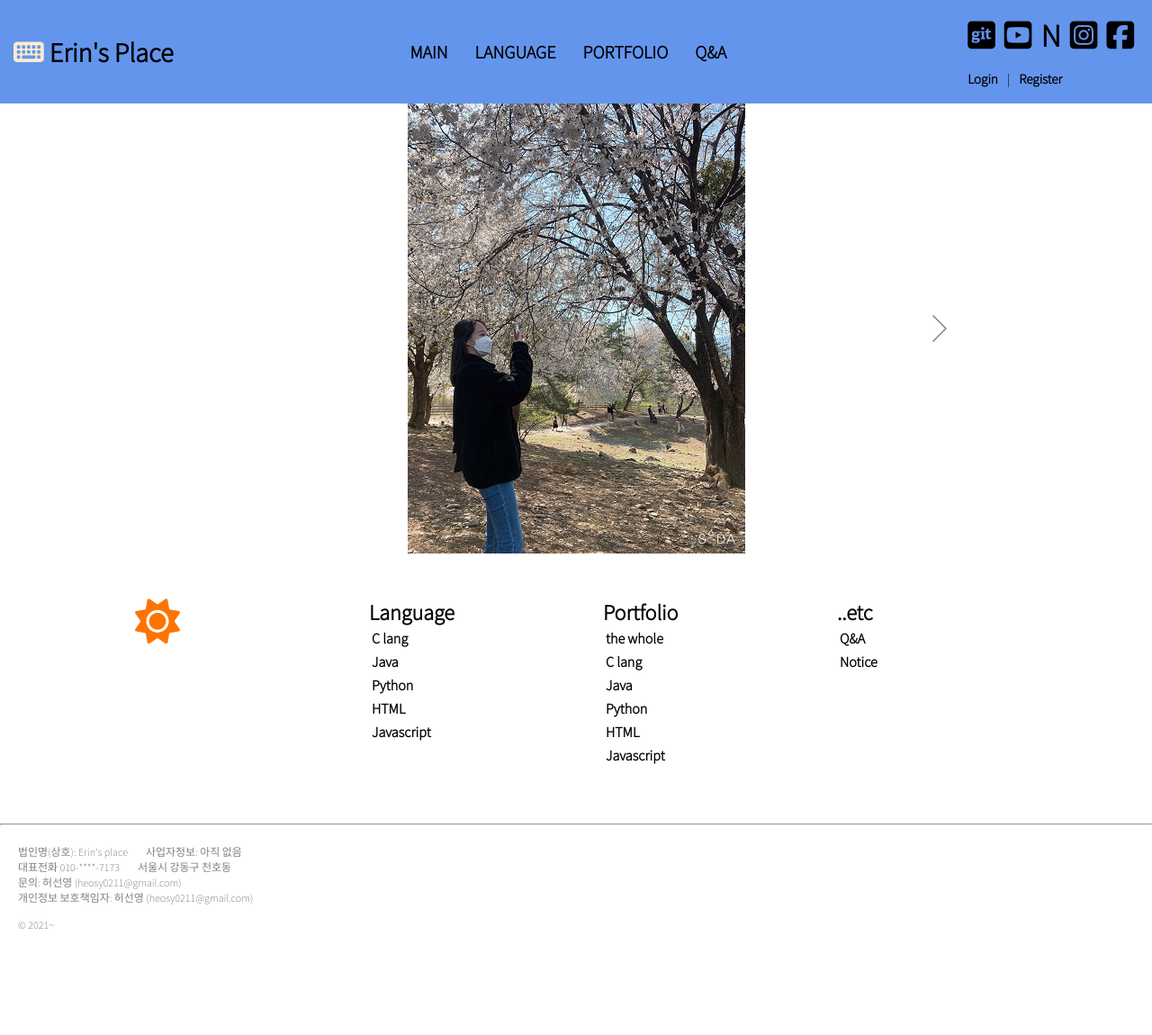
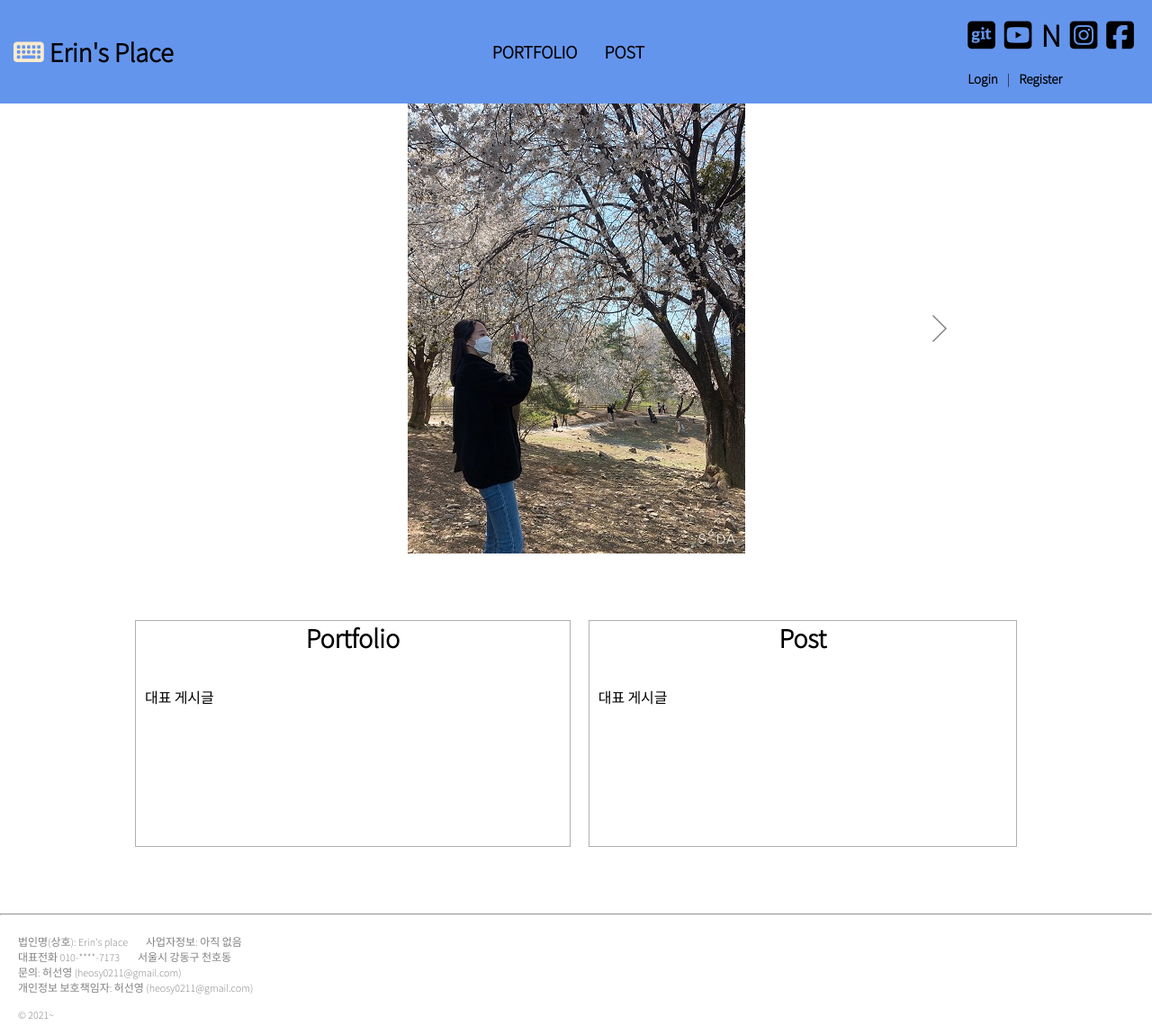
Before and after one commit to dodo0211/project_Erin_place, a PHP site: page / in a window 1280 px wide. Shown: the whole page at 90% size. Before the commit the page ends 1033 px from the top, so only its background shows below. Run offline with PHP 8.4, Linux system fonts and the light colour scheme; some libraries are stand-ins or nearby versions.

Commit message:
navigation, main 수정
 - navigation 요소 수정
 - index.php의 main 구조 수정

```diff
--- a/css/main.css
+++ b/css/main.css
@@ -6,34 +6,42 @@
 section {
   width: 1000px;
   height: 300px;
-  margin: 0 auto;
+  margin: 50px auto;
   display: flex;
   justify-content: space-between;
   align-items: center;
 }
 
+.main_post {
+  display: flex;
+  flex-direction: column;
+  min-height: 250px;
+  border: 1px solid rgb(179, 174, 174);
+}
+
 section div {
-  width: 200px;
-  height: 200px;
   margin: 10px;
 }
 
-section div.logo i {
-  color: rgb(255, 115, 0);
-  font-size: 50px;
-  font-weight: 700;
+section > div:first-child {
+  flex-grow: 1;
 }
 
-section ul {
-  list-style: none;
+section > div:nth-child(2) {
+  flex-grow: 1;
 }
 
-section ul > li {
-  padding: 3px;
-  font-weight: 600;
+section > div:nth-child(3) {
+  flex-grow: 1;
 }
 
-section li:hover {
-  background-color: cornflowerblue;
-  border-radius: 4px;
+.main_post > div:first-child {
+  font-weight: bold;
+  font-size: 30px;
+  margin: 0 auto;
+  flex-grow: 1;
 }
+
+.main_post > div:nth-child(2) {
+  flex-grow: 6;
+}
--- a/header.php
+++ b/header.php
@@ -9,10 +9,8 @@
         <!-- 네비게이션 메뉴 -->
         <!-- div도 블록, ul도 블럭이니까 둘 중 하나만 써도 됨 -->
         <ul class="navbar_menu" class="active">
-            <li><a href="http://<?php echo $_SERVER['HTTP_HOST']; ?>/project_erin_place/index.php">MAIN</a></li>
-            <li><a href="#">LANGUAGE</a></li>
-            <li><a href="#">PORTFOLIO</a></li>
-            <li><a href="#">Q&A</a></li>
+            <li><a href="http://<?php echo $_SERVER['HTTP_HOST']; ?>/project_erin_place/portfolio/portfolio.php">PORTFOLIO</a></li>
+            <li><a href="http://<?php echo $_SERVER['HTTP_HOST']; ?>/project_erin_place/post/post.php">POST</a></li>
         </ul>
 
         <div>
--- a/index.php
+++ b/index.php
@@ -7,7 +7,7 @@
     <meta name="viewport" content="width=device-width, initial-scale=1.0">
     <title>Erin's place</title>
     <!-- link -->
-    <link rel="stylesheet" href="./css/common.css">
+    <link rel="stylesheet" href="./css/common.css?after=1">
     <link rel="stylesheet" href="./css/main.css">
     <!-- script -->
     <script src="./js/img_slide.js" defer></script>
--- a/main.php
+++ b/main.php
@@ -1,32 +1,9 @@
-<div class="logo"><i class="fas fa-sun"></i> <br /></div>
-<div>
-    <h2>Language</h2>
-    <ul>
-        <li><a href="#">C lang</a></li>
-        <li><a href="#">Java</a></li>
-        <li><a href="#">Python</a></li>
-        <li><a href="#">HTML</a></li>
-        <li><a href="#">Javascript</a></li>
-    </ul>
+<div class="main_post">
+    <div>Portfolio</div>
+    <div>대표 게시글</div>
 </div>
 
-
-<div>
-    <h2>Portfolio</h2>
-    <ul>
-        <li><a href="#">the whole</a></li>
-        <li><a href="#">C lang</a></li>
-        <li><a href="#">Java</a></li>
-        <li><a href="#">Python</a></li>
-        <li><a href="#">HTML</a></li>
-        <li><a href="#">Javascript</a></li>
-    </ul>
+<div class="main_post">
+    <div>Post</div>
+    <div>대표 게시글</div>
 </div>
-
-<div>
-    <h2>..etc</h2>
-    <ul>
-        <li><a href="#">Q&A</a></li>
-        <li><a href="#">Notice</a></li>
-    </ul>
-</div>
```
